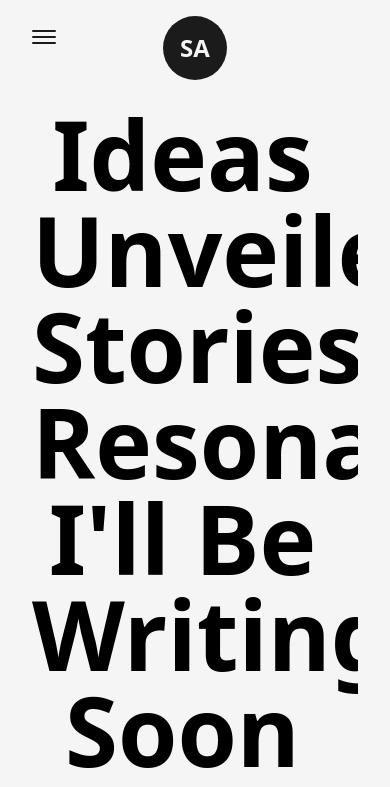
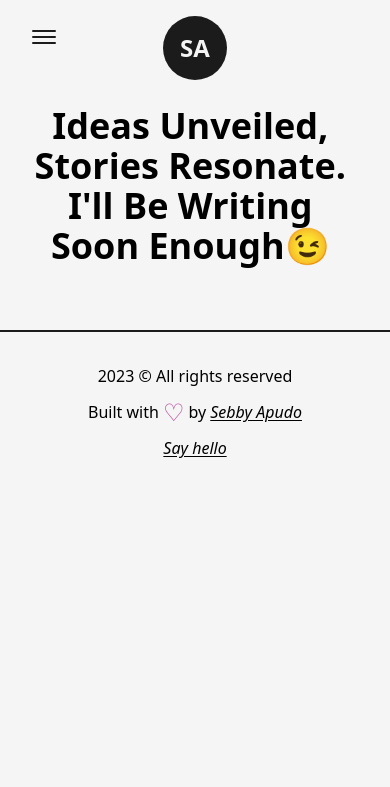
Before and after one commit to sebbyapudo/nextjs-dev_portfolio, a Next.js app: page /articles in a window 390 px wide. Shown: the top 787 px of the page. Built offline with nearby package versions, Linux system fonts and the light colour scheme.

Commit message:
Updated the TransitionEffect component in all the pages

```diff
--- a/src/pages/_app.js
+++ b/src/pages/_app.js
@@ -1,8 +1,10 @@
 import Footer from '@/components/Footer'
 import Navbar from '@/components/Navbar'
 import '@/styles/globals.css'
+import { AnimatePresence } from 'framer-motion'
 import {Montserrat} from 'next/font/google'
 import Head from 'next/head'
+import { useRouter } from 'next/router'
 
 const montserrat = ({
   subsets: ["latin"],
@@ -10,6 +12,7 @@ const montserrat = ({
 })
 
 export default function App({ Component, pageProps }) {
+  const router = useRouter()
   return (
     <>
       <Head>
@@ -18,7 +21,9 @@ export default function App({ Component, pageProps }) {
       </Head>
       <main className={`${montserrat.variable} font-mont bg-light dark:bg-dark w-full h-screen`}>
         <Navbar/>
-        <Component {...pageProps} />
+        <AnimatePresence mode='wait'>
+          <Component key={router.asPath} {...pageProps} />
+        </AnimatePresence>
         <Footer />
       </main>
     </>
--- a/src/pages/about.js
+++ b/src/pages/about.js
@@ -8,6 +8,7 @@ import { spring, useInView, useMotionValue, useSpring } from 'framer-motion'
 import Skills from '@/components/Skills'
 import Experience from '@/components/Experience'
 import Education from '@/components/Education'
+import TransitionEffect from '@/components/TransitionEffect'
 
 
 const AnimatedNumbers = ({value}) => {
@@ -43,6 +44,7 @@ const about = () => {
         <title>Sebby | About Me</title>
         <meta name='description' content='web design, web development, graphics design, 3D animator, Motion graphics'/>
       </Head>
+      <TransitionEffect />
       <main className='w-full flex flex-col items-center justify-center dark:text-light'>
         <Layout className='pt-16'>
           <AnimatedText text="Passion Ignites Purpose!" className='mb-16 lg:!text-7xl sm:!text-6xl xs:!text-4xl sm:mb-8 '/>
--- a/src/pages/articles.js
+++ b/src/pages/articles.js
@@ -1,5 +1,6 @@
 import AnimatedText from '@/components/AnimatedText'
 import Layout from '@/components/Layout'
+import TransitionEffect from '@/components/TransitionEffect'
 import Head from 'next/head'
 import React from 'react'
 
@@ -10,9 +11,10 @@ const articles = () => {
         <title>Sebby | My articles</title>
         <meta name='description' content='web design, web development, graphics design, 3D animator, Motion graphics'/>
       </Head>
+      <TransitionEffect />
       <main>
         <Layout className='pt-16'>
-          <AnimatedText text="Ideas unveiled, stories resonate. I'll be writing soon enough😉" />
+          <AnimatedText text="Ideas unveiled, stories resonate. I'll be writing soon enough😉" className='lg:!text-7xl sm:mb-8 sm:!text-6xl xs:!text-4xl' />
         </Layout>
 
       </main>
--- a/src/pages/index.js
+++ b/src/pages/index.js
@@ -7,6 +7,7 @@ import Link from 'next/link'
 import { LinkArrow } from '@/components/Icons'
 import HireMe from '@/components/HireMe'
 import LightBulb from '../../public/images/svgs/miscellaneous_icons_1.svg'
+import TransitionEffect from '@/components/TransitionEffect'
 
 
 export default function Home() {
@@ -16,6 +17,7 @@ export default function Home() {
         <title>Sebby Apudo creative developer portfolio</title>
         <meta name="description" content="Generated by create next app" />
       </Head>
+      <TransitionEffect />
       <main className='flex items-center text-dark w-full min-h-screen dark:text-light'>
         <Layout className='pt-0 md:pt-16 sm:pt-8 '>
           <div className='flex items-center justify-between w-full lg:flex-col'>
--- a/src/pages/projects.js
+++ b/src/pages/projects.js
@@ -11,6 +11,7 @@ import Kiongozi from '../../public/images/projects/kiongozi.jpg'
 import Logistics from '../../public/images/projects/logistics.jpg'
 import FoodStore from '../../public/images/projects/food-store.jpg'
 import Loruki from '../../public/images/projects/loruki.jpg'
+import TransitionEffect from '@/components/TransitionEffect'
 
 const FeaturedProject = ({type, title, summary, img, link, github}) => {
 
@@ -88,6 +89,7 @@ const projects = () => {
         <title>Sebby | projects page</title>
         <meta name='description' content='web design, web development, graphics design, 3D animator, Motion graphics'/>
       </Head>
+      <TransitionEffect />
       <main className='w-full  flex flex-col items-center justify-center dark:text-light'>
         <Layout className='pt-16'>
           <AnimatedText text="Innovative Endeavors Showcase" className='mb-16 lg:!text-7xl sm:mb-8 sm:!text-6xl xs:!text-4xl' />
```
